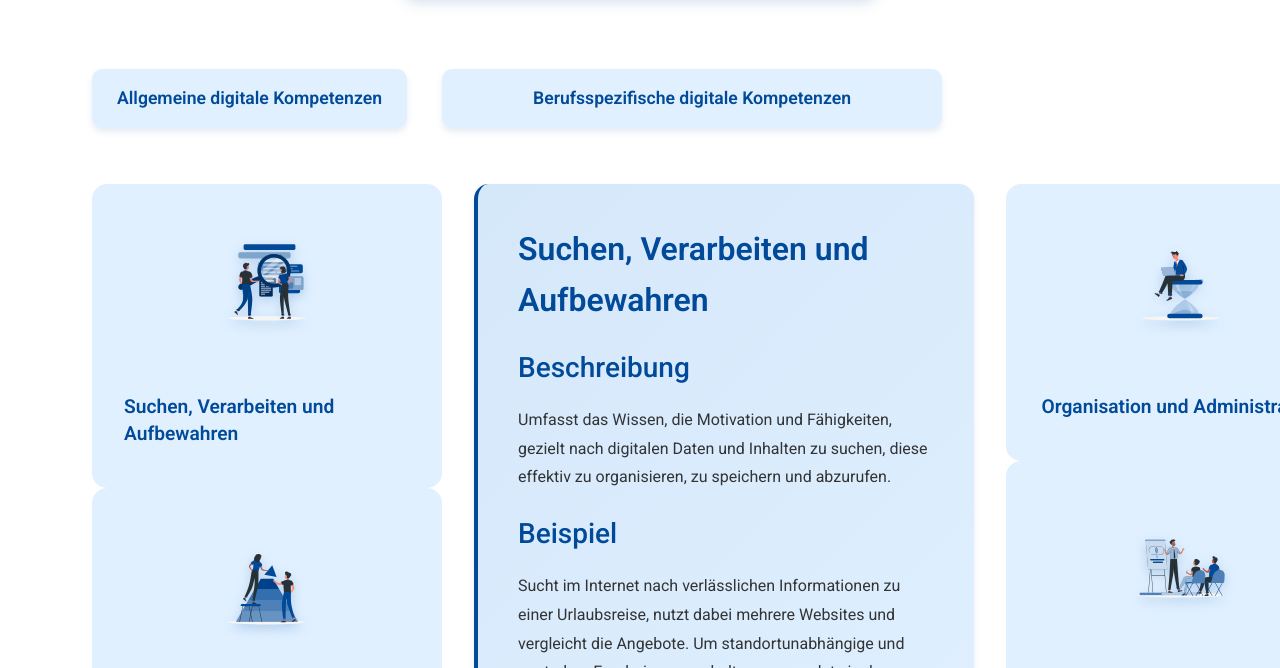
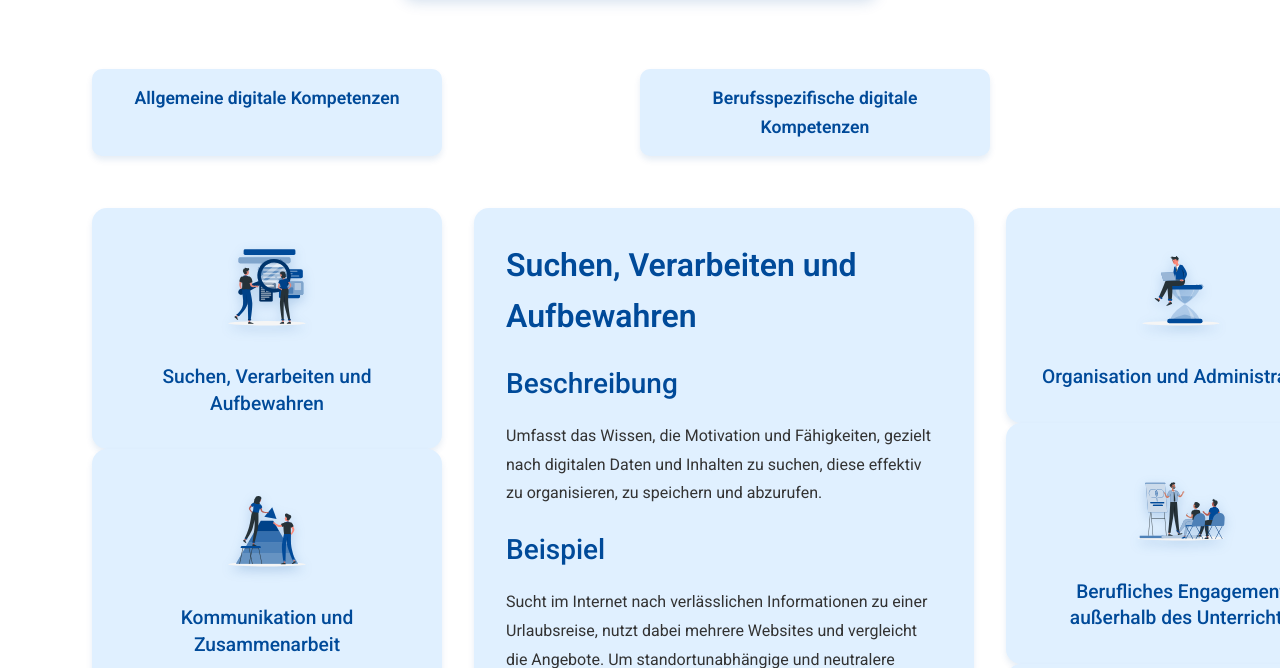
Before and after one commit to KenanTrivedi/Website_Viewer, a website: page docs/courses.html in a window 1280 px wide. Shown: the part 527-1195 px from the top of the page. Drawn offline with Linux system fonts and the light colour scheme.

Commit message:
Update courses.css

```diff
--- a/docs/css/courses.css
+++ b/docs/css/courses.css
@@ -160,12 +160,11 @@ nav a.active {
 
 /* Main Grid Layout */
 .section-titles {
-    display: grid;
-    grid-template-columns: 350px minmax(500px, 1fr) 350px;
+    display: flex;
+    justify-content: space-between;
     max-width: 1400px;
     margin: 0 auto 2rem;
     padding: 0 2rem;
-    position: relative;
 }
 
 .section-titles h2 {
@@ -174,19 +173,11 @@ nav a.active {
     border-radius: 10px;
     box-shadow: var(--card-shadow);
     font-size: 1.1rem;
-    margin-bottom: 1.5rem;
+    width: 350px;
     color: var(--primary-color);
     font-weight: 600;
     transition: transform 0.3s ease, box-shadow 0.3s ease;
     text-align: center;
-}
-
-.section-titles h2:first-child {
-    justify-self: start;
-}
-
-.section-titles h2:last-child {
-    justify-self: end;
 }
 
 .competencies-container {
@@ -196,13 +187,20 @@ nav a.active {
     max-width: 1400px;
     margin: 0 auto;
     padding: 0 2rem;
-    align-items: start;
 }
 
-.competency-column {
+.left-column, .right-column {
     display: flex;
     flex-direction: column;
     gap: 1.5rem;
+}
+
+.description-column {
+    background: var(--light-background);
+    border-radius: 15px;
+    padding: 2rem;
+    min-height: 300px;
+    box-shadow: var(--card-shadow);
 }
 
 .competency-card {
@@ -210,12 +208,18 @@ nav a.active {
     border-radius: 15px;
     padding: 2rem;
     cursor: pointer;
-    width: 100%;
-    height: 100%;
+    box-shadow: var(--card-shadow);
+    text-align: center;
+    transition: transform 0.3s ease, box-shadow 0.3s ease;
     display: flex;
     flex-direction: column;
     align-items: center;
     gap: 1rem;
+}
+
+.competency-card:hover {
+    transform: translateY(-5px);
+    box-shadow: var(--card-hover-shadow);
 }
 
 .card-bg {
@@ -223,13 +227,7 @@ nav a.active {
     display: flex;
     justify-content: center;
     align-items: center;
-    margin-bottom: 1.5rem;
-    padding: 1.2rem;
-    transition: transform 0.3s ease;
-}
-
-.competency-card:hover .card-bg {
-    transform: scale(1.05);
+    margin-bottom: 0.5rem;
 }
 
 .card-bg img {
@@ -242,55 +240,8 @@ nav a.active {
 .card-content h3 {
     font-size: 1.2rem;
     color: var(--primary-color);
+    margin: 0;
     line-height: 1.4;
-    font-weight: 600;
-    margin-bottom: 0.5rem;
-}
-
-.description-column {
-    grid-column: 2;
-    background: var(--light-background);
-    border-radius: 15px;
-    padding: 2.5rem;
-    box-shadow: var(--card-shadow);
-    height: fit-content;
-    border-left: 4px solid var(--primary-color);
-    position: relative;
-    min-width: 500px;
-}
-
-.description-column::before {
-    content: '';
-    position: absolute;
-    top: 0;
-    left: 0;
-    width: 100%;
-    height: 100%;
-    background: linear-gradient(135deg, rgba(0, 74, 153, 0.05), transparent);
-    border-radius: 15px;
-    pointer-events: none;
-}
-
-.competency-card:hover {
-    transform: translateY(-5px);
-    box-shadow: var(--card-hover-shadow);
-    border-color: var(--primary-color);
-}
-
-.competency-card::before {
-    content: '';
-    position: absolute;
-    top: 0;
-    left: 0;
-    width: 100%;
-    height: 4px;
-    background: linear-gradient(90deg, var(--primary-color), var(--secondary-color));
-    opacity: 0;
-    transition: opacity 0.3s ease;
-}
-
-.competency-card:hover::before {
-    opacity: 1;
 }
 
 /* Responsive Design */
```
